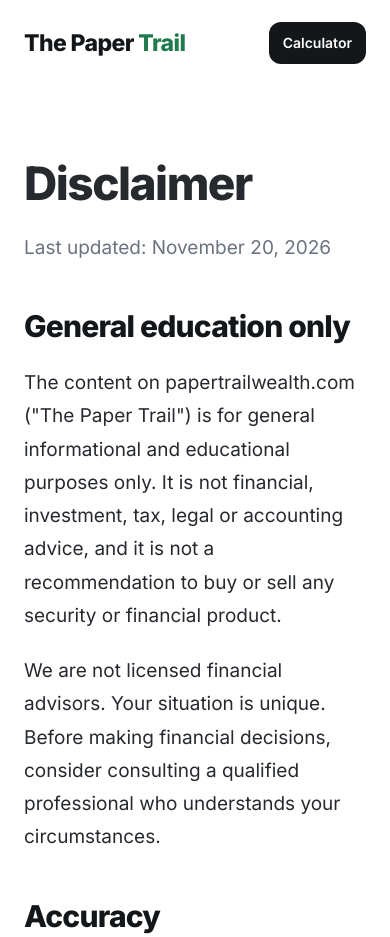
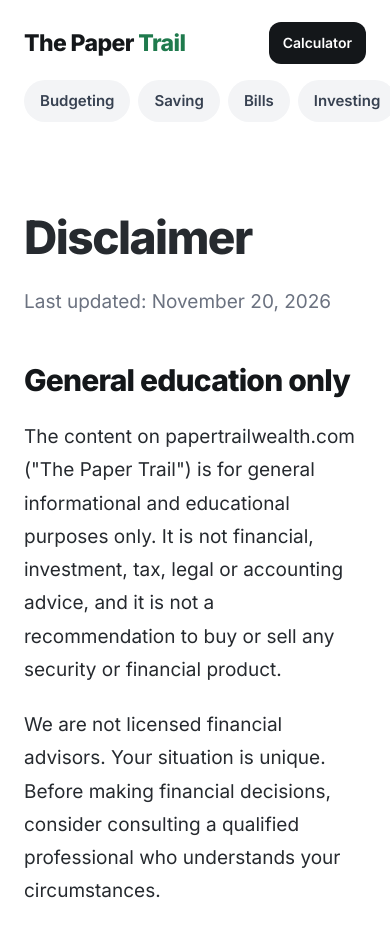
Before and after one commit to sharanjit0402-pixel/papertrailwealth, an Astro site: page /disclaimer in a window 390 px wide. Shown: the top 937 px of the page. Built offline with nearby package versions, Linux system fonts and the light colour scheme; Astro itself is replaced by a stand-in of ours.

Commit message:
Show topic menu on mobile as a swipeable row
Co-Authored-By: Claude Opus 5.5 <noreply@anthropic.com>
Claude-Session: https://claude.ai/code/session_01JKrEyXh9CtUStgZQPWh8Rv

```diff
--- a/src/layouts/Base.astro
+++ b/src/layouts/Base.astro
@@ -34,7 +34,7 @@ const year = new Date().getFullYear();
   <header class="nav container">
     <a href="/" class="word">The Paper <span>Trail</span></a>
     <nav class="links">
-      {CATEGORIES.map((c) => <a href={`/category/${slugify(c)}/`}>{c === 'Money History' ? 'History' : c}</a>)}
+      {CATEGORIES.map((c) => { const href = `/category/${slugify(c)}/`; return <a href={href} class={Astro.url.pathname === href ? 'on' : undefined}>{c === 'Money History' ? 'History' : c}</a>; })}
     </nav>
     <a class="btn btn-dark navbtn" href="/tools/budget-calculator/"><span class="full">Budget </span>Calculator</a>
   </header>
--- a/src/styles/global.css
+++ b/src/styles/global.css
@@ -106,7 +106,11 @@ img{max-width:100%;display:block}
 
 .navbtn{white-space:nowrap}
 @media (max-width:900px){
-  .links{display:none}
+  .nav{flex-wrap:wrap;row-gap:14px;padding-bottom:14px}
+  .links{order:3;flex:0 0 calc(100% + 48px);margin:0 -24px;padding:2px 24px 4px;gap:8px;overflow-x:auto;scrollbar-width:none;-webkit-overflow-scrolling:touch;font-size:15px}
+  .links::-webkit-scrollbar{display:none}
+  .links a{flex:none;padding:9px 16px;border-radius:999px;background:#F3F4F6;color:#374151;font-weight:600}
+  .links a.on{background:#E7F3EC;color:var(--g)}
   .navbtn{padding:10px 14px;font-size:14px}.navbtn .full{display:none}
   .hero{grid-template-columns:1fr;gap:40px}
   .panel{height:360px}
```
